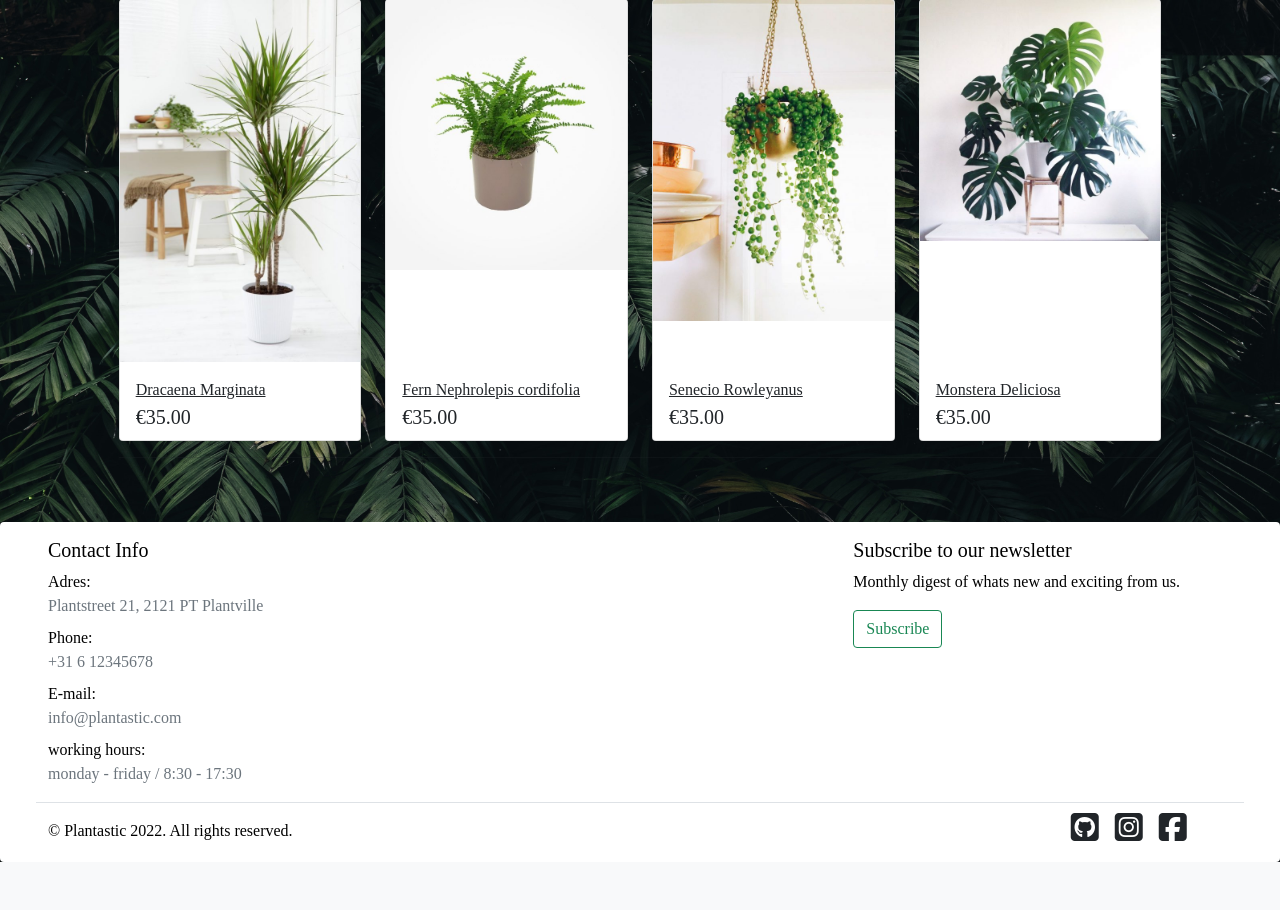
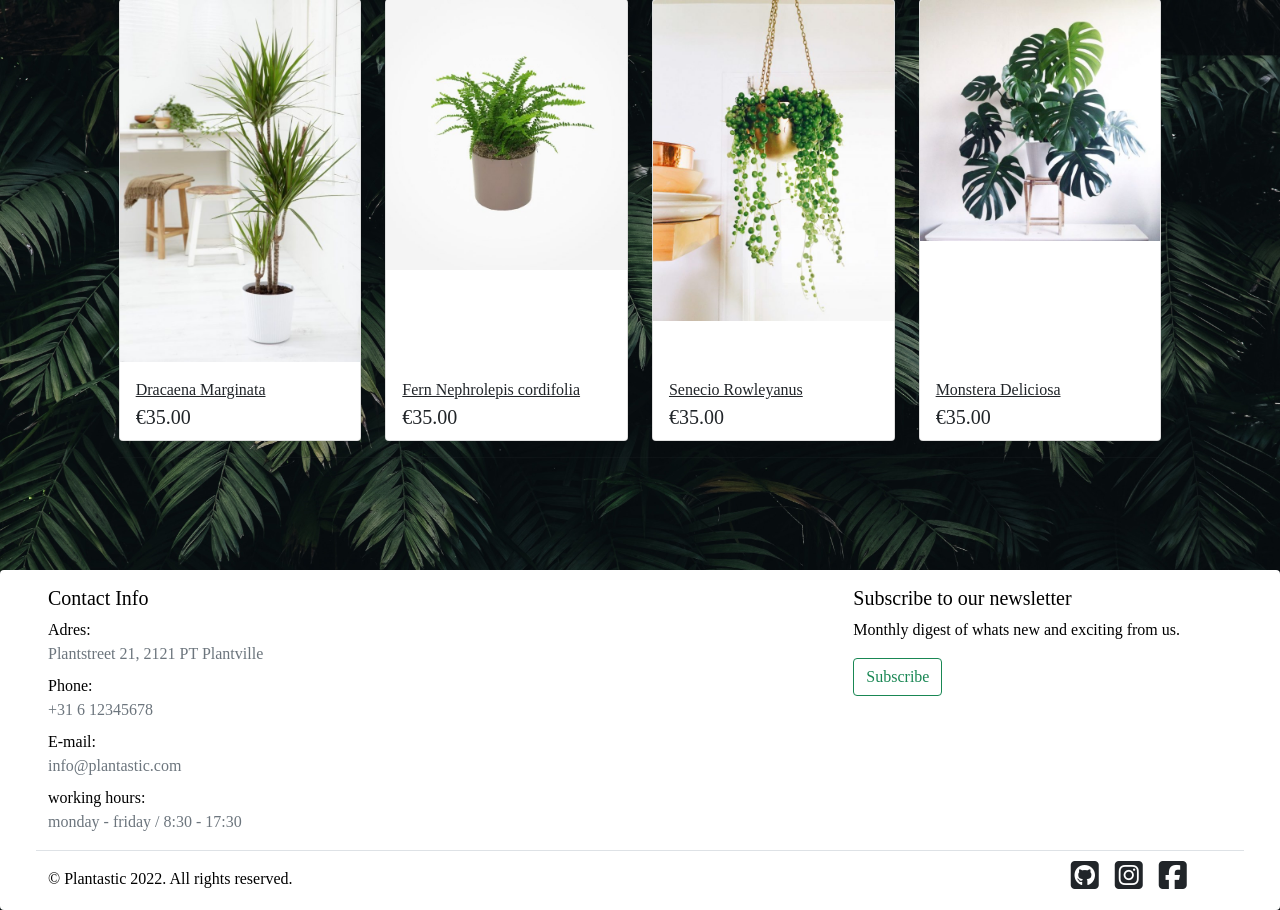
Before and after one commit to Code-Institute-Submissions/lonneke-dev-Plantastic, a Django app: page /products/ in a window 1280 px wide. Shown: the part 798-1708 px from the top of the page. Before the commit the page ends 1660 px from the top, so only its background shows below. Run offline with Django 3.2, Linux system fonts and the light colour scheme; data comes from the database, SQL or seed files in the repository; some libraries are stand-ins or nearby versions; some web fonts are replaced.

Commit message:
Added bottom margin to products.html

```diff
--- a/products/templates/products/products.html
+++ b/products/templates/products/products.html
@@ -2,7 +2,7 @@
 {% load static %}
 
 {% block content %}
-    <div class="container-fluid">
+    <div class="container-fluid mb-5">
         <div class="row">
             <div class="col">
                 <h2 class="logo-font">Plants</h2>
```
